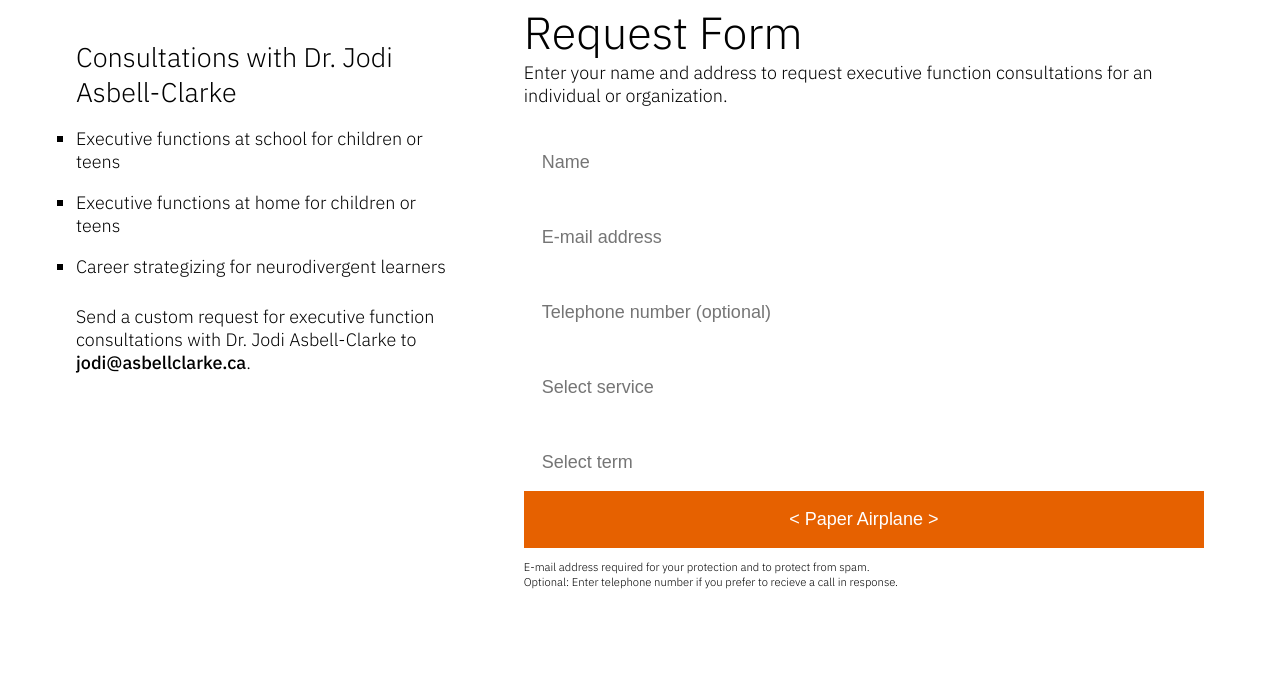
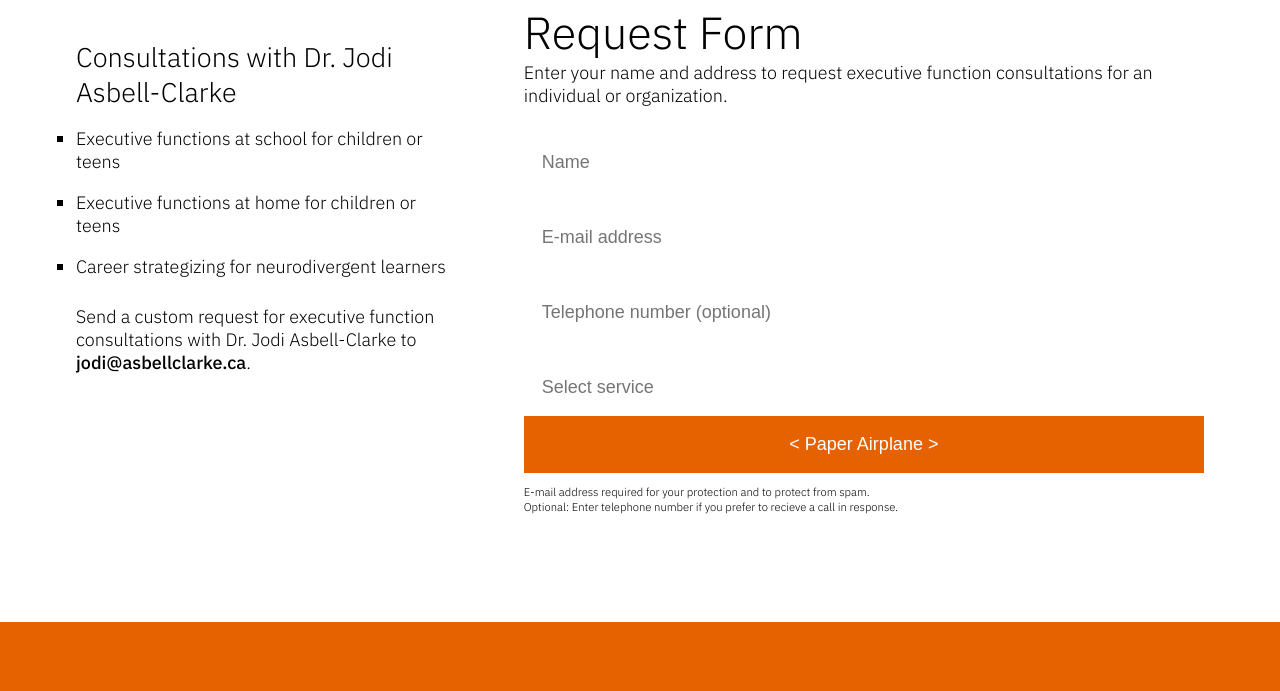
Before and after one commit to asbellclarke/asbellclarke.github.io, a plain HTML site: page beta/executive-function/index.html in a window 1280 px wide. Shown: the part 1192-1883 px from the top of the page. Drawn offline with nearby package versions, Linux system fonts and the light colour scheme; files whose address does not match are found by name.

Commit message:
0.1.1.11

```diff
--- a/beta/executive-function/index.html
+++ b/beta/executive-function/index.html
@@ -116,10 +116,6 @@
         </div>
         <div>
           <input aria-label="??" id="field??" maxlength="140" name="cm-??" title="??" placeholder="Select service" onfocus="if (this.value=='Select service') this.value = ''">
-
-        </div>
-        <div>
-          <input aria-label="??" id="field??" maxlength="140" name="cm-??" title="??" placeholder="Select term" onfocus="if (this.value=='Select term') this.value = ''">
           <button type="submit"> < Paper Airplane > </button>
           <p class="small">E-mail address required for your protection and to protect from spam.</p>
           <p class="clear small">Optional: Enter telephone number if you prefer to recieve a call in response.</p>
```
Also changed, not shown: beta/index.html (+1 -4 lines), beta/neurodiversity-inclusion/index.html (+0 -4 lines).
